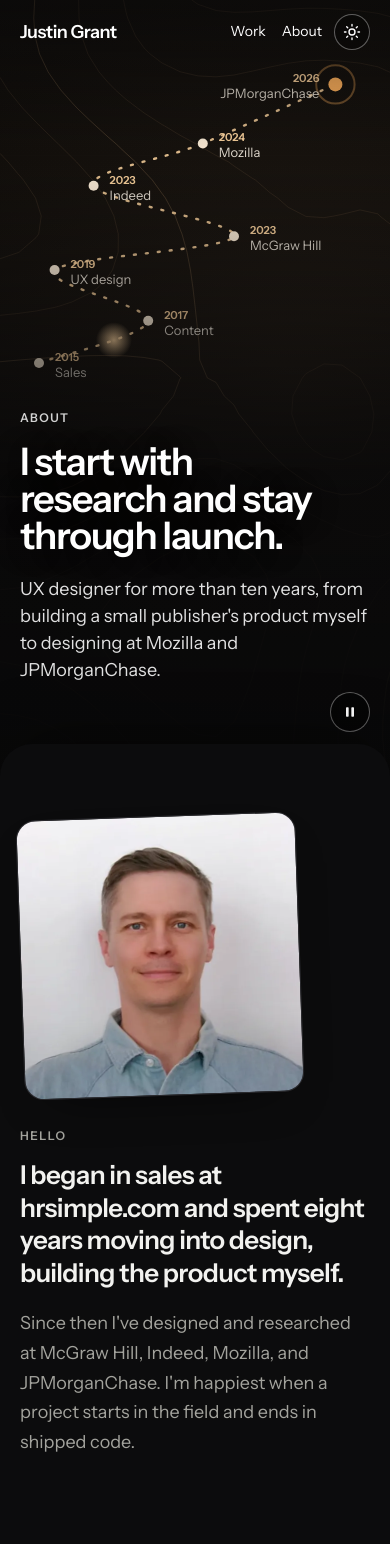
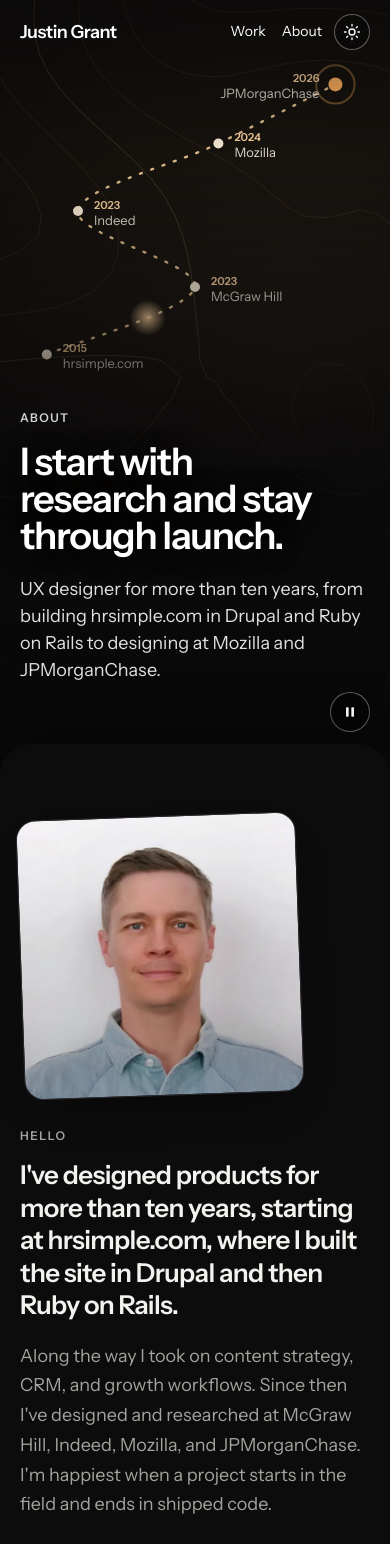
Before and after one commit to jgrant29/justingrant.design, a plain HTML site: page about.html in a window 390 px wide. Shown: the top 1544 px of the page. Drawn offline with Linux system fonts and the light colour scheme; animation ran at ten frames a second.

Commit message:
Match the résumé: UX design at hrsimple from 2015, Drupal to Rails, content, CRM, and growth; dates 2015–2022
Co-Authored-By: Claude Opus 5.5 <noreply@anthropic.com>
Claude-Session: https://claude.ai/code/session_013nNpA9FBnVwprHwe8g4KGN

```diff
--- a/about.html
+++ b/about.html
@@ -115,7 +115,7 @@ main { padding:56px 0 96px; }
 .path li { position:relative; display:block; }
 .path li::before { content:""; position:absolute; left:-42px; top:8px; width:12px; height:12px; border-radius:50%; background:var(--bg); border:2px solid var(--faint); transition:background .3s, border-color .3s, box-shadow .3s; }
 .path li.on::before, .still .path li::before { background:#ffb15c; border-color:#ffb15c; box-shadow:0 0 0 6px rgba(255,177,92,.15); }
-.path .yr { position:absolute; left:-140px; top:2px; width:80px; font:600 15px/1.4 var(--sans); color:var(--faint); text-align:right; }
+.path .yr { position:absolute; left:-150px; top:2px; width:96px; font:600 15px/1.4 var(--sans); color:var(--faint); text-align:right; }
 .path li.on .yr { color:var(--text); }
 .path h3 { font:600 22px/1.25 var(--sans); letter-spacing:-.02em; }
 .path .org { color:var(--accent); font-size:15px; margin-top:2px; }
@@ -314,21 +314,21 @@ main { padding:56px 0 96px; }
   <a class="brand" href="/">Justin Grant</a>
   <nav class="nav" aria-label="Main"><a href="/index.html#work">Work</a><a href="/about.html" aria-current="page">About</a><a href="/index.html#contact" class="hide-sm">Contact</a><button class="mode" id="mode" type="button" aria-label="Switch to light mode" aria-pressed="false"><svg viewBox="0 0 24 24" fill="none" stroke="currentColor" stroke-width="1.8" stroke-linecap="round" aria-hidden="true"><circle cx="12" cy="12" r="4"/><path d="M12 2v2M12 20v2M4.9 4.9l1.4 1.4M17.7 17.7l1.4 1.4M2 12h2M20 12h2M4.9 19.1l1.4-1.4M17.7 6.3l1.4-1.4"/></svg></button></nav>
 </div></header>
-<section class="fhero tall" aria-labelledby="hero-title"><div class="bgimg"><div class="fx" id="hero-fx" aria-hidden="true"></div></div><div class="in"><div class="wrap"><p class="eyebrow">About</p><h1 id="hero-title">I start with research and stay through launch.</h1><p class="lead">UX designer for more than ten years, from building a small publisher's product myself to designing at Mozilla and JPMorganChase.</p></div></div><button class="fpause" id="hero-toggle" type="button" aria-pressed="false" aria-label="Pause background animation"><svg class="i-pause" viewBox="0 0 24 24" aria-hidden="true"><rect x="6" y="5" width="4" height="14" rx="1"/><rect x="14" y="5" width="4" height="14" rx="1"/></svg><svg class="i-play" viewBox="0 0 24 24" aria-hidden="true"><path d="M7 5l12 7-12 7z"/></svg></button><a class="cue" href="#main">Scroll<svg viewBox="0 0 24 24" fill="none" stroke="currentColor" stroke-width="1.8" stroke-linecap="round" stroke-linejoin="round" aria-hidden="true"><path d="M12 5v14M6 13l6 6 6-6"/></svg></a></section><script src="/js/hero.js" defer></script><script src="/js/hero-trail.js" defer></script><div class="sheet">
+<section class="fhero tall" aria-labelledby="hero-title"><div class="bgimg"><div class="fx" id="hero-fx" aria-hidden="true"></div></div><div class="in"><div class="wrap"><p class="eyebrow">About</p><h1 id="hero-title">I start with research and stay through launch.</h1><p class="lead">UX designer for more than ten years, from building hrsimple.com in Drupal and Ruby on Rails to designing at Mozilla and JPMorganChase.</p></div></div><button class="fpause" id="hero-toggle" type="button" aria-pressed="false" aria-label="Pause background animation"><svg class="i-pause" viewBox="0 0 24 24" aria-hidden="true"><rect x="6" y="5" width="4" height="14" rx="1"/><rect x="14" y="5" width="4" height="14" rx="1"/></svg><svg class="i-play" viewBox="0 0 24 24" aria-hidden="true"><path d="M7 5l12 7-12 7z"/></svg></button><a class="cue" href="#main">Scroll<svg viewBox="0 0 24 24" fill="none" stroke="currentColor" stroke-width="1.8" stroke-linecap="round" stroke-linejoin="round" aria-hidden="true"><path d="M12 5v14M6 13l6 6 6-6"/></svg></a></section><script src="/js/hero.js" defer></script><script src="/js/hero-trail.js" defer></script><div class="sheet">
 <main id="main" class="wrap">
 <div class="ab">
 <section class="ab-intro rv" aria-labelledby="ab-me">
   <div class="photo"><img src="images/justin.webp" width="640" height="640" alt="Portrait of Justin Grant" fetchpriority="high" decoding="async"></div>
   <div class="txt">
     <p class="eyebrow" id="ab-me">Hello</p>
-    <p class="big">I began in sales at hrsimple.com and spent eight years moving into design, building the product myself.</p>
-    <p>Since then I've designed and researched at McGraw Hill, Indeed, Mozilla, and JPMorganChase. I'm happiest when a project starts in the field and ends in shipped code.</p>
+    <p class="big">I've designed products for more than ten years, starting at hrsimple.com, where I built the site in Drupal and then Ruby on Rails.</p>
+    <p>Along the way I took on content strategy, CRM, and growth workflows. Since then I've designed and researched at McGraw Hill, Indeed, Mozilla, and JPMorganChase. I'm happiest when a project starts in the field and ends in shipped code.</p>
   </div>
 </section>
 <section class="ab-stats" aria-label="By the numbers"><div class="rv"><b><span class="sr-only">10+</span><span aria-hidden="true" data-n="10" data-suf="+">10+</span></b><span>years in UX</span></div><div class="rv"><b><span class="sr-only">80</span><span aria-hidden="true" data-n="80" data-suf="">80</span></b><span>languages in Spontaneous Speech</span></div><div class="rv"><b><span class="sr-only">75+</span><span aria-hidden="true" data-n="75" data-suf="+">75+</span></b><span>teachers in classroom research</span></div><div class="rv"><b><span class="sr-only">10,000+</span><span aria-hidden="true" data-n="10000" data-suf="+">10,000+</span></b><span>recurring hrsimple customers</span></div></section>
 <section class="ab-path" aria-labelledby="ab-path-h">
-  <div class="sec-h rv"><p class="eyebrow">The path</p><h2 id="ab-path-h">From sales to service design</h2></div>
-  <ol class="path"><li class="rv"><span class="yr">2015</span><div><h3>Sales</h3><p class="org">hrsimple.com</p><p>Started on the phones, learning what HR managers actually needed.</p></div></li><li class="rv"><span class="yr">2017</span><div><h3>Content</h3><p class="org">hrsimple.com</p><p>Managed the employment-law library across 23 states.</p></div></li><li class="rv"><span class="yr">2019</span><div><h3>UX design</h3><p class="org">hrsimple.com</p><p>Designed and built the search, reader, and checkout myself.</p></div></li><li class="rv"><span class="yr">2023</span><div><h3>UX research</h3><p class="org">McGraw Hill · ALEKS</p><p>Took research into real classrooms with 75+ teachers.</p></div></li><li class="rv"><span class="yr">2023</span><div><h3>UX research</h3><p class="org">Indeed</p><p>Led 100+ interviews ahead of a migration for 7,000 employees.</p></div></li><li class="rv"><span class="yr">2024</span><div><h3>UX design and research</h3><p class="org">Mozilla</p><p>Common Voice, Spontaneous Speech, and Mozilla Data Collective.</p></div></li><li class="rv"><span class="yr">2026</span><div><h3>Service design</h3><p class="org">JPMorganChase</p><p>Vice President, Service Design.</p></div></li></ol>
+  <div class="sec-h rv"><p class="eyebrow">The path</p><h2 id="ab-path-h">From hrsimple to JPMorganChase</h2></div>
+  <ol class="path"><li class="rv"><span class="yr">2015</span><div><h3>UX design</h3><p class="org">hrsimple.com</p><p>Designed the first site in Drupal, then rebuilt the product in Ruby on Rails.</p></div></li><li class="rv"><span class="yr">2015–2022</span><div><h3>Content, CRM, and growth</h3><p class="org">hrsimple.com</p><p>Shaped the content strategy for a 23-state library, plus the CRM and growth workflows behind 10,000+ customers.</p></div></li><li class="rv"><span class="yr">2023</span><div><h3>UX research</h3><p class="org">McGraw Hill · ALEKS</p><p>Took research into real classrooms with 75+ teachers.</p></div></li><li class="rv"><span class="yr">2023</span><div><h3>UX research</h3><p class="org">Indeed</p><p>Led 100+ interviews ahead of a migration for 7,000 employees.</p></div></li><li class="rv"><span class="yr">2024</span><div><h3>UX design and research</h3><p class="org">Mozilla</p><p>Common Voice, Spontaneous Speech, and Mozilla Data Collective.</p></div></li><li class="rv"><span class="yr">2026</span><div><h3>Service design</h3><p class="org">JPMorganChase</p><p>Vice President, Service Design.</p></div></li></ol>
 </section>
 <section class="ab-how" aria-labelledby="ab-how-h">
   <div class="sec-h rv"><p class="eyebrow">How I work</p><h2 id="ab-how-h">Four habits that shape every project</h2></div>
--- a/js/hero-trail.js
+++ b/js/hero-trail.js
@@ -16,9 +16,9 @@
     return lerp(lerp(lerp(grad(P[AA], x, y, z), grad(P[BA], x - 1, y, z), u), lerp(grad(P[AB], x, y - 1, z), grad(P[BB], x - 1, y - 1, z), u), v),
       lerp(lerp(grad(P[AA + 1], x, y, z - 1), grad(P[BA + 1], x - 1, y, z - 1), u), lerp(grad(P[AB + 1], x, y - 1, z - 1), grad(P[BB + 1], x - 1, y - 1, z - 1), u), v), w);
   }
-  var STOPS = [['2015', 'Sales'], ['2017', 'Content'], ['2019', 'UX design'], ['2023', 'McGraw Hill'], ['2023', 'Indeed'], ['2024', 'Mozilla'], ['2026', 'JPMorganChase']];
-  var DESK = [[.66, .76, 1], [.77, .65, 1], [.69, .53, 1], [.83, .43, 1], [.72, .31, -1], [.85, .2, 1], [.93, .09, -1]];
-  var MOB = [[.1, .43, 1], [.38, .38, 1], [.14, .32, 1], [.6, .28, 1], [.24, .22, 1], [.52, .17, 1], [.86, .1, -1]];
+  var STOPS = [['2015', 'hrsimple.com'], ['2023', 'McGraw Hill'], ['2023', 'Indeed'], ['2024', 'Mozilla'], ['2026', 'JPMorganChase']];
+  var DESK = [[.68, .74, 1], [.8, .58, 1], [.7, .43, -1], [.84, .28, 1], [.93, .1, -1]];
+  var MOB = [[.12, .42, 1], [.5, .34, 1], [.2, .25, 1], [.56, .17, 1], [.86, .1, -1]];
   var W, H, dpr, cell, cols, rows, F, pts, curve, len;
   function size() {
     dpr = Math.min(devicePixelRatio || 1, 1.5); W = host.clientWidth; H = host.clientHeight; c.width = W * dpr; c.height = H * dpr;
```
Also changed, not shown: 404.html (+1 -1 lines), aleks.html (+1 -1 lines), common-voice.html (+1 -1 lines), hrsimple.html (+2 -2 lines), index.html (+2 -2 lines), mdc.html (+1 -1 lines), side-projects.html (+1 -1 lines).
